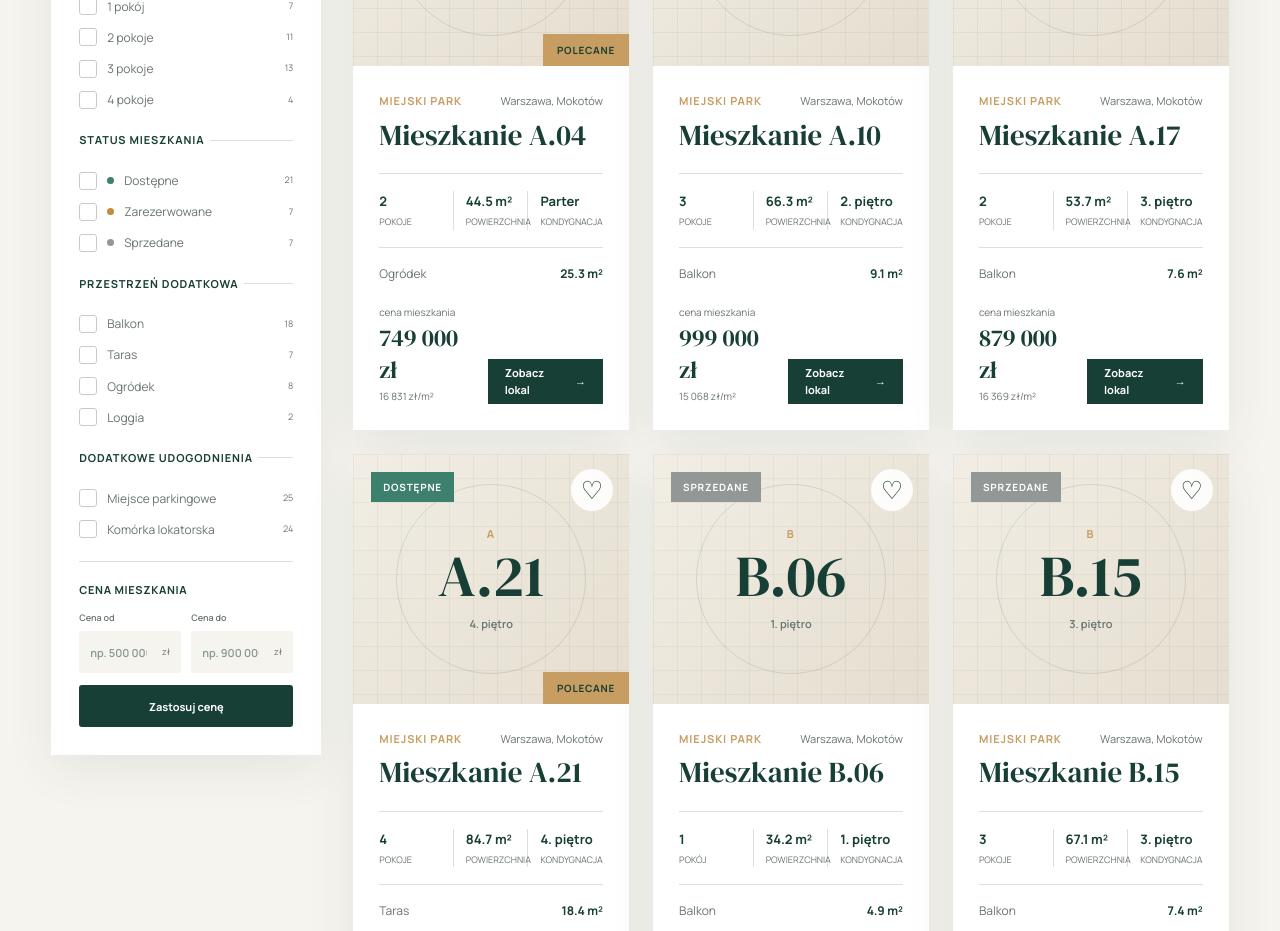
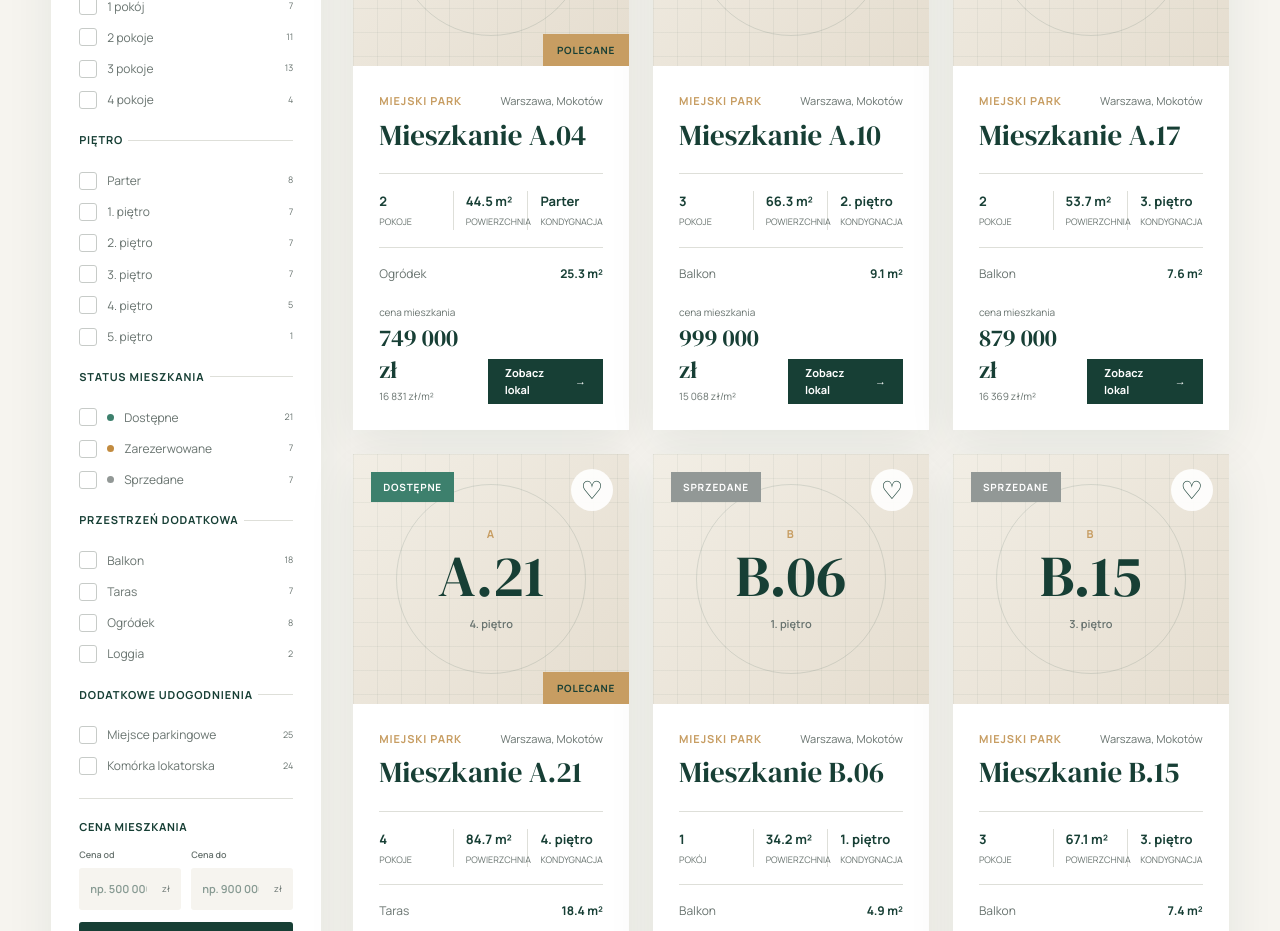
Before and after one commit to natalkakielbicka-coder/real-estate, a Vue app: page /mieszkania in a window 1280 px wide. Shown: the part 980-1911 px from the top of the page. Built offline with nearby package versions, Linux system fonts and the light colour scheme.

Commit message:
Add apartment floor filter

```diff
--- a/src/views/ApartmentsView.vue
+++ b/src/views/ApartmentsView.vue
@@ -10,7 +10,7 @@ import { floorPlans } from '../data/floorPlans'
 import { apartments } from '../data/apartments'
 import { apartmentStatusClasses } from '../constants/apartmentStatuses'
 import { useToast } from '../composables/useToast'
-import { getApartmentsLabel } from '../utils/apartmentFormatters'
+import { getApartmentsLabel, getFloorLabel } from '../utils/apartmentFormatters'
 
 const { showToast } = useToast()
 
@@ -70,6 +70,10 @@ const rooms = [...new Set(apartments.map((apartment) => apartment.rooms))].sort(
   (a, b) => a - b
 )
 
+const floors = [
+  ...new Set(apartments.map((apartment) => apartment.floor))
+].sort((a, b) => a - b)
+
 const selectedCities = ref(
   getQueryValues(route.query.city).filter((city) => {
     return cities.includes(city)
@@ -81,6 +85,14 @@ const selectedRooms = ref(
     .map(Number)
     .filter((room) => {
       return Number.isFinite(room) && rooms.includes(room)
+    })
+)
+
+const selectedFloors = ref(
+  getQueryValues(route.query.floors)
+    .map(Number)
+    .filter((floor) => {
+      return Number.isFinite(floor) && floors.includes(floor)
     })
 )
 
@@ -186,6 +198,14 @@ const activeFilters = computed(() => {
     })
   })
 
+  selectedFloors.value.forEach((floor) => {
+    filters.push({
+      id: `floor-${floor}`,
+      label: getFloorLabel(floor),
+      remove: () => removeArrayFilter(selectedFloors, floor)
+    })
+  })
+
   selectedStatuses.value.forEach((statusValue) => {
     const status = statuses.find((item) => item.value === statusValue)
 
@@ -262,6 +282,12 @@ const syncFiltersFromQuery = (query) => {
       return Number.isFinite(room) && rooms.includes(room)
     })
 
+  selectedFloors.value = getQueryValues(query.floors)
+    .map(Number)
+    .filter((floor) => {
+      return Number.isFinite(floor) && floors.includes(floor)
+    })
+
   selectedStatuses.value = getQueryValues(query.status).filter((status) => {
     return availableStatusValues.includes(status)
   })
@@ -327,6 +353,11 @@ const filtersQuery = computed(() => {
         ? selectedRooms.value.join(',')
         : undefined,
 
+    floors:
+      selectedFloors.value.length > 0
+        ? selectedFloors.value.join(',')
+        : undefined,
+
     status:
       selectedStatuses.value.length > 0
         ? selectedStatuses.value.join(',')
@@ -381,6 +412,7 @@ const applyPriceFilter = () => {
 const resetFilters = () => {
   selectedCities.value = []
   selectedRooms.value = []
+  selectedFloors.value = []
   selectedStatuses.value = []
   selectedOutdoorSpaces.value = []
 
@@ -461,12 +493,17 @@ const apartmentMatchesFilters = (apartment, ignoredFilter = null) => {
     !onlyWithStorage.value ||
     apartment.storageRoom
 
-  const matchesFloor =
+  const matchesPlanFloor =
     ignoredFilter === 'floor' ||
     viewMode.value !== 'plan' ||
     (apartment.investmentId === selectedFloorPlan.value.investmentId &&
       apartment.building === selectedFloorPlan.value.building &&
       Number(apartment.floor) === Number(selectedFloorNumber.value))
+
+  const matchesSelectedFloors =
+    ignoredFilter === 'floors' ||
+    selectedFloors.value.length === 0 ||
+    selectedFloors.value.includes(apartment.floor)
 
   return (
     matchesCity &&
@@ -477,7 +514,8 @@ const apartmentMatchesFilters = (apartment, ignoredFilter = null) => {
     matchesOutdoorSpace &&
     matchesParking &&
     matchesStorage &&
-    matchesFloor
+    matchesPlanFloor &&
+    matchesSelectedFloors
   )
 }
 
@@ -498,6 +536,21 @@ const roomCounts = computed(() => {
       }).length
 
       return [room, count]
+    })
+  )
+})
+
+const floorCounts = computed(() => {
+  return Object.fromEntries(
+    floors.map((floor) => {
+      const count = apartments.filter((apartment) => {
+        return (
+          apartmentMatchesFilters(apartment, 'floors') &&
+          apartment.floor === floor
+        )
+      }).length
+
+      return [floor, count]
     })
   )
 })
@@ -793,6 +846,37 @@ const getOffersLabel = (count) => {
 
               <small class="ml-auto min-w-5 text-right text-[9px] text-muted">
                 {{ roomCounts[room] }}
+              </small>
+            </label>
+          </fieldset>
+
+          <fieldset class="mt-[22px] border-0 border-t border-line pt-[22px]">
+            <legend
+              class="pr-[5px] text-[11px] font-bold tracking-[0.08em] text-brand uppercase"
+            >
+              Piętro
+            </legend>
+
+            <label
+              v-for="floor in floors"
+              :key="floor"
+              class="filter-checkbox has-[:disabled]:cursor-not-allowed has-[:disabled]:opacity-40"
+            >
+              <input
+                v-model="selectedFloors"
+                type="checkbox"
+                :value="floor"
+                :disabled="
+                  floorCounts[floor] === 0 && !selectedFloors.includes(floor)
+                "
+              />
+
+              <span class="filter-checkbox__mark"></span>
+
+              <span>{{ getFloorLabel(floor) }}</span>
+
+              <small class="ml-auto min-w-5 text-right text-[9px] text-muted">
+                {{ floorCounts[floor] }}
               </small>
             </label>
           </fieldset>
```
